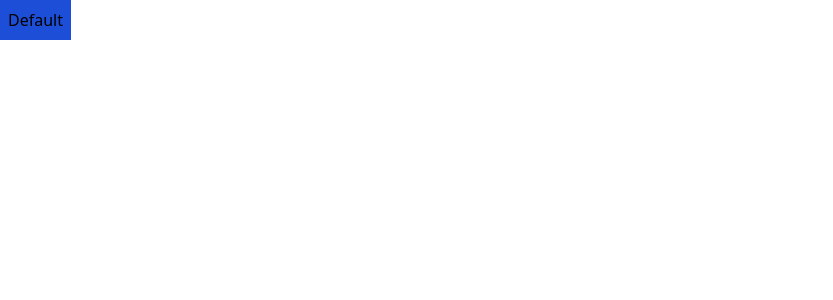
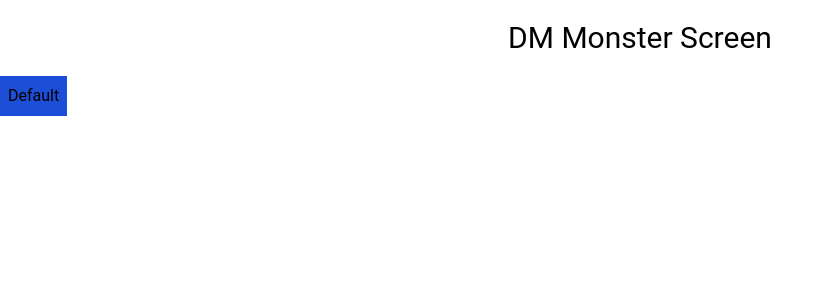
Before and after one commit to odylic/nextjs-dm-monster-screen, a Next.js app: page / in a window 1280 px wide. Shown: the top 300 px of the page, without its empty margins (0-833 px from the left). Built offline with nearby package versions, Linux system fonts and the light colour scheme.

Commit message:
feat: added fontfamily and monsterList title

```diff
--- a/pages/index.tsx
+++ b/pages/index.tsx
@@ -4,8 +4,13 @@ export default function Home() {
   const color = useStore((state: any) => state.color);
   const changeColor = useStore((state: any) => state.changeColor);
   return (
-    <button className={`text-${color} bg-blue-700 p-2`} onClick={changeColor}>
-      <h1>Default</h1>
-    </button>
+    <div>
+      <h1 className=" text-3xl text-center m-5">
+        DM Monster Screen
+      </h1>
+      <button className={`text-${color} bg-blue-700 p-2`} onClick={changeColor}>
+        <h1>Default</h1>
+      </button>
+    </div>
   );
 }
--- a/tailwind.config.js
+++ b/tailwind.config.js
@@ -1,11 +1,18 @@
 /** @type {import('tailwindcss').Config} */
+const defaultTheme = require("tailwindcss/defaultTheme")
 module.exports = {
   content: [
     "./pages/**/*.{js,ts,jsx,tsx}",
     "./components/**/*.{js,ts,jsx,tsx}",
   ],
   theme: {
-    extend: {},
+    extend: {
+      fontFamily: {
+        sans: ['Roboto', ...defaultTheme.fontFamily.sans],
+        serif: [...defaultTheme.fontFamily.serif],
+        mono: [...defaultTheme.fontFamily.mono]
+      }
+    },
   },
   plugins: [],
 }
```
